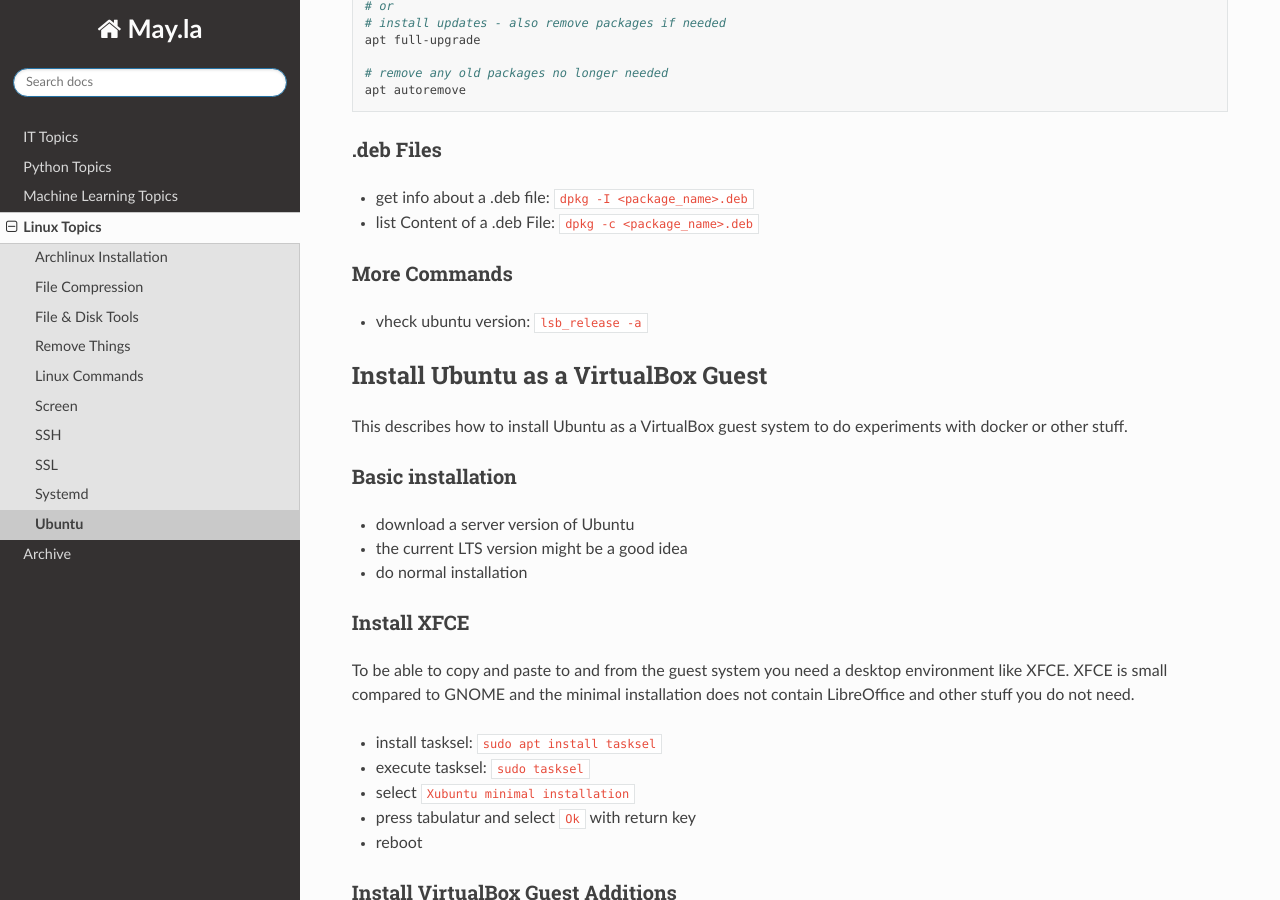
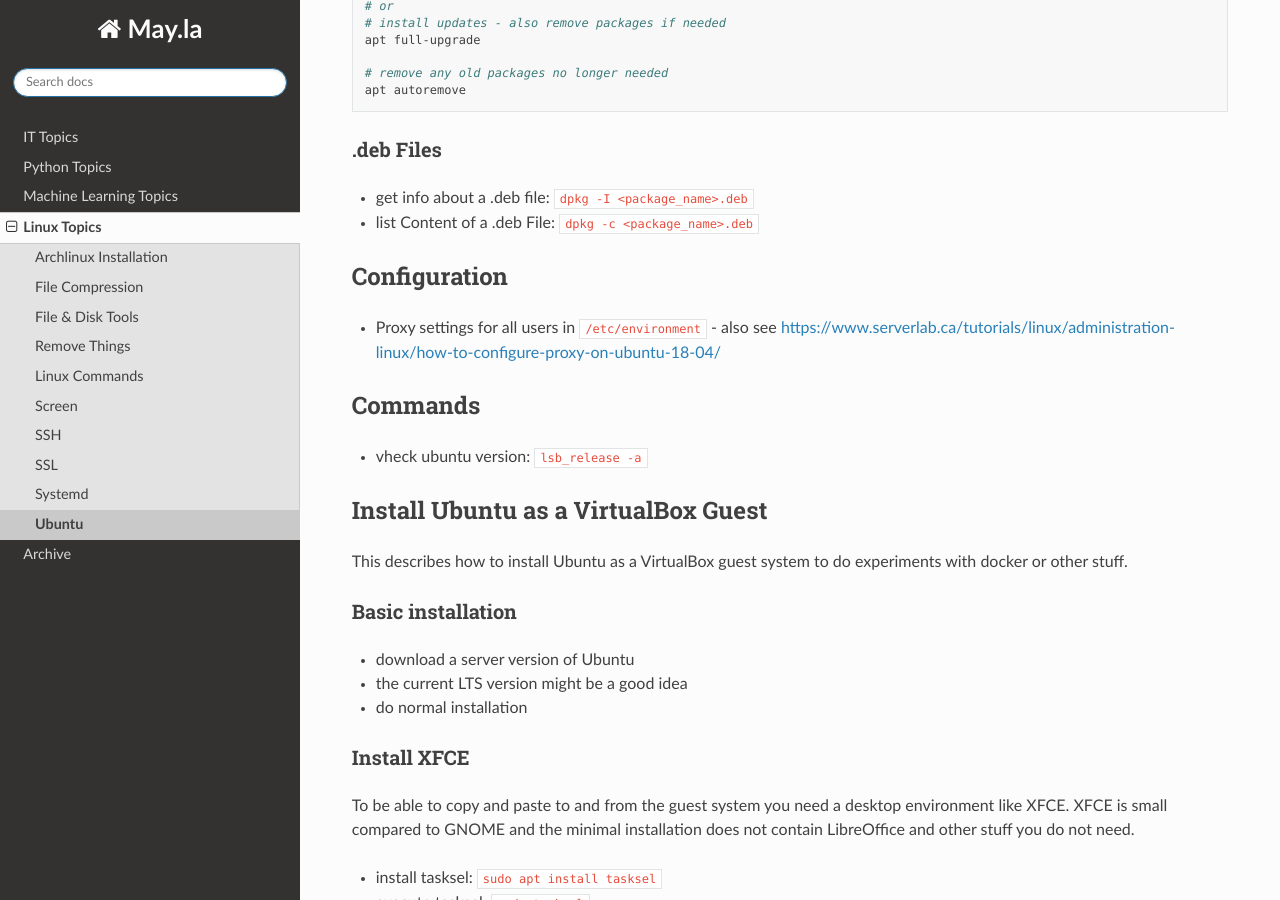
Before and after one commit to PhilipMay/May.la, a Sphinx documentation site: the page built from source/linux/ubuntu.md, in a window 1280 px wide and 900 px high, scrolled down 539 px. Built offline with Sphinx 7.4.7 and the Read the Docs theme 2.0.0, drawn with Linux system fonts in a browser that asks for light colours.

Commit message:
Update ubuntu.md

```diff
--- a/source/linux/ubuntu.md
+++ b/source/linux/ubuntu.md
@@ -28,7 +28,10 @@ apt autoremove
 - get info about a .deb file: `dpkg -I <package_name>.deb`
 - list Content of a .deb File: `dpkg -c <package_name>.deb`
 
-### More Commands
+## Configuration
+- Proxy settings for all users in `/etc/environment` - also see https://www.serverlab.ca/tutorials/linux/administration-linux/how-to-configure-proxy-on-ubuntu-18-04/
+
+## Commands
 - vheck ubuntu version: `lsb_release -a`
 
 ## Install Ubuntu as a VirtualBox Guest
```
